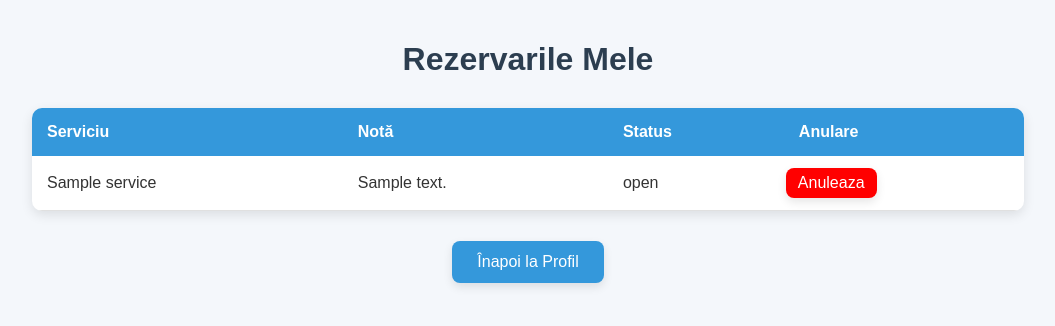
After one commit to balazs565/PHP_LOGIN, a PHP site: page /Login/myreservations.php in a window 1280 px wide. The commit adds this page. Shown: the top 326 px of the page, without its empty margins (112-1167 px from the left). Run offline with PHP 8.4, Linux system fonts and the light colour scheme; the visitor is signed in with stand-in values (Sample User, id 1); tables that the repository leaves empty or names only in its code hold one stand-in row (values such as "Sample post").

Commit message:
Project end.

```diff
--- a/fmp.php
+++ b/fmp.php
@@ -115,6 +115,7 @@ if($_SERVER['REQUEST_METHOD'] == "POST"){
         <h2>Recuperarea Parola</h2>
         <?php if(!empty($message)) echo "<p class='message'>$message</p>"; ?>
         <form method="POST" action="">
+             <input type="hidden" name="csrf_token" value="<?php echo htmlspecialchars($token); ?>">
             <input type="email" id="email" name="email" placeholder="Email" required>
             <button type="submit">Trimite</button>
             <button type="button" class="back-button" onclick="window.location.href='login.php'">Inapoi la Logare</button>
--- /dev/null
+++ b/myreservations.php
@@ -0,0 +1,174 @@
+<?php
+include 'connect.php';
+include 'fx.php';
+session_start();
+
+
+if(empty($_SESSION['token'])){
+$_SESSION['token'] = bin2hex(random_bytes(32));
+}
+$token=$_SESSION['token'];
+
+
+$user_data = check_login($con);
+
+
+$stmt_user = $con->prepare("SELECT id,servicenames,duration,price FROM u407hyho_services WHERE active = 1");
+$stmt_user->execute();
+$result = $stmt_user->get_result();
+
+if(isset($_POST['cancel'])){
+
+    if(!isset($_POST['csrf_token']) || $_POST['csrf_token'] !== $_SESSION['token'] ){
+        die('Autenticare de CSRF');
+    }
+
+    $appointment_id=(int)$_POST['appointment_id'];
+    $stmt_info = $con->prepare("SELECT s.servicenames, a.note FROM u407hyho_appointments a JOIN U407hYho_services s ON a.service_id = s.id WHERE a.id = ? AND a.user_id = ?");
+    $stmt_info->bind_param("ii", $appointment_id,$user_data['id']);
+    $stmt_info->execute();
+    $canceled_result = $stmt_info->get_result();
+    $canceled_row=$canceled_result->fetch_assoc();
+
+    $stmt_cancel = $con->prepare("DELETE FROM u407hyho_appointments WHERE id= ? AND user_id = ?");
+    $stmt_cancel->bind_param("ii", $appointment_id,$user_data['id']);
+    $stmt_cancel->execute();
+
+    $_SESSION['last_canceled'][]=[
+        'servicenames' => $canceled_row['servicenames'],
+        'note' => $canceled_row['note'],
+        'status' => 'canceled'
+    ];
+}
+
+$stmt = $con->prepare("
+    SELECT a.id AS appointment_id, a.note, a.status, s.servicenames
+    FROM u407hyho_appointments a
+    JOIN U407hYho_services s ON a.service_id = s.id
+    WHERE a.user_id = ? AND a.note IS NOT NULL
+    ORDER BY a.created_at DESC
+");
+$stmt->bind_param("i", $user_data['id']);
+$stmt->execute();
+$result = $stmt->get_result();
+
+
+
+?>
+
+<!DOCTYPE html>
+<html lang="ro">
+<head>
+    <meta charset="UTF-8">
+    <meta name="viewport" content="width=device-width, initial-scale=1.0">
+    <title>Document</title>
+    <style>
+        body {
+            font-family: Arial, sans-serif;
+            background: #f4f7fb;
+            margin: 0;
+            padding: 20px;
+            color: #333;
+        }
+
+        h1 {
+            text-align: center;
+            color: #2c3e50;
+            margin-bottom: 30px;
+        }
+
+        table {
+            width: 80%;
+            margin: 0 auto 30px auto;
+            border-collapse: collapse;
+            background: #fff;
+            box-shadow: 0 4px 12px rgba(0,0,0,0.1);
+            border-radius: 10px;
+            overflow: hidden;
+        }
+
+        th {
+            background: #3498db;
+            color: #fff;
+            padding: 15px;
+            text-align: left;
+            font-size: 16px;
+        }
+
+        td {
+            padding: 12px 15px;
+            border-bottom: 1px solid #e0e0e0;
+        }
+
+        tr:hover {
+            background: #f1f9ff;
+        }
+
+        button {
+            display: block;
+            margin: 0 auto;
+            padding: 12px 25px;
+            font-size: 16px;
+            background: #3498db;
+            border: none;
+            border-radius: 8px;
+            color: white;
+            cursor: pointer;
+            transition: background 0.3s ease;
+            box-shadow: 0 4px 10px rgba(0,0,0,0.1);
+        }
+
+        button:hover {
+            background: #2980b9;
+        }
+        .cancel-btn{
+            margin-left: -13px;
+            display:block;
+            padding :6px 12px;
+            background:red;
+        }
+    </style>
+</head>
+<body>
+
+    <h1>Rezervarile Mele</h1>
+    <table>
+        <tr>
+            <th>Serviciu</th>
+            <th>Notă</th>
+            <th>Status</th>
+            <th>Anulare</th>
+        </tr>
+        <?php while($row = $result->fetch_assoc()): ?>
+        <tr>
+            <td><?= htmlspecialchars($row['servicenames']) ?></td>
+            <td><?= htmlspecialchars($row['note']) ?></td>
+            <td><?= htmlspecialchars($row['status']) ?></td>
+            <td>
+                <?php if($row['status'] !== 'canceled') : ?>
+                    <form method="POST" style="display:inline;">
+                        <input type="hidden" name="csrf_token" value="<?= $token ?>">
+                        <input type="hidden" name="appointment_id" value="<?= $row['appointment_id'] ?>">
+                        <button type="submit" name="cancel" class="cancel-btn">Anuleaza</button>
+                </form>
+                <?php else: ?>
+                    <span style="color:red;">Anulat</span>
+                <?php endif; ?>
+            </td>
+        </tr>
+        <?php endwhile; ?>
+        <?php if(isset($_SESSION['last_canceled'])): ?>
+            <?php foreach($_SESSION['last_canceled'] as $canceled): ?>
+                <tr>
+                    <td><?= htmlspecialchars($canceled['servicenames']) ?></td>
+                    <td><?= htmlspecialchars($canceled['note']) ?></td>
+                    <td style="color:red; font-weight:bold;"><?= htmlspecialchars($canceled['status']) ?></td>
+                    <td><span style="color:red;">Anulat</span></td>
+                </tr>
+            <?php endforeach; ?>
+            <?php endif; ?>
+
+    </table>
+    <button onclick="window.location.href='mainpage.php'">Înapoi la Profil</button>
+</body>
+</html>
```
Also changed, not shown: reset_password.php (+14 -10 lines), uploads/59fb531d257ad8c0.jpg (renamed from uploads/03772f09b8ca1d49.jpg), uploads/65bc7e4c5f7f7cc4.jpg (deleted), uploads/79b5376eb78609d2.jpg (deleted), uploads/e90e0dda3a31230a.jpg (renamed from uploads/5bc5d70f22c65fab.jpg), 1 other file.
